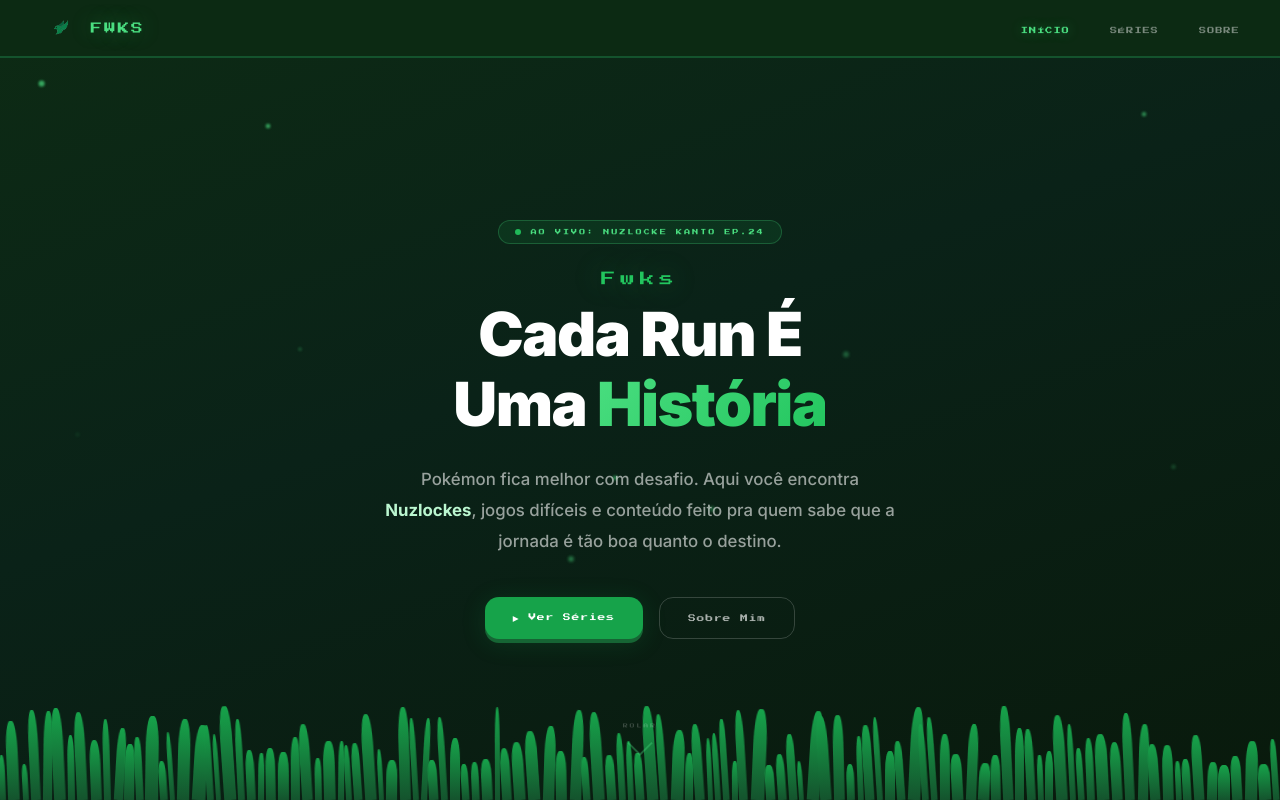
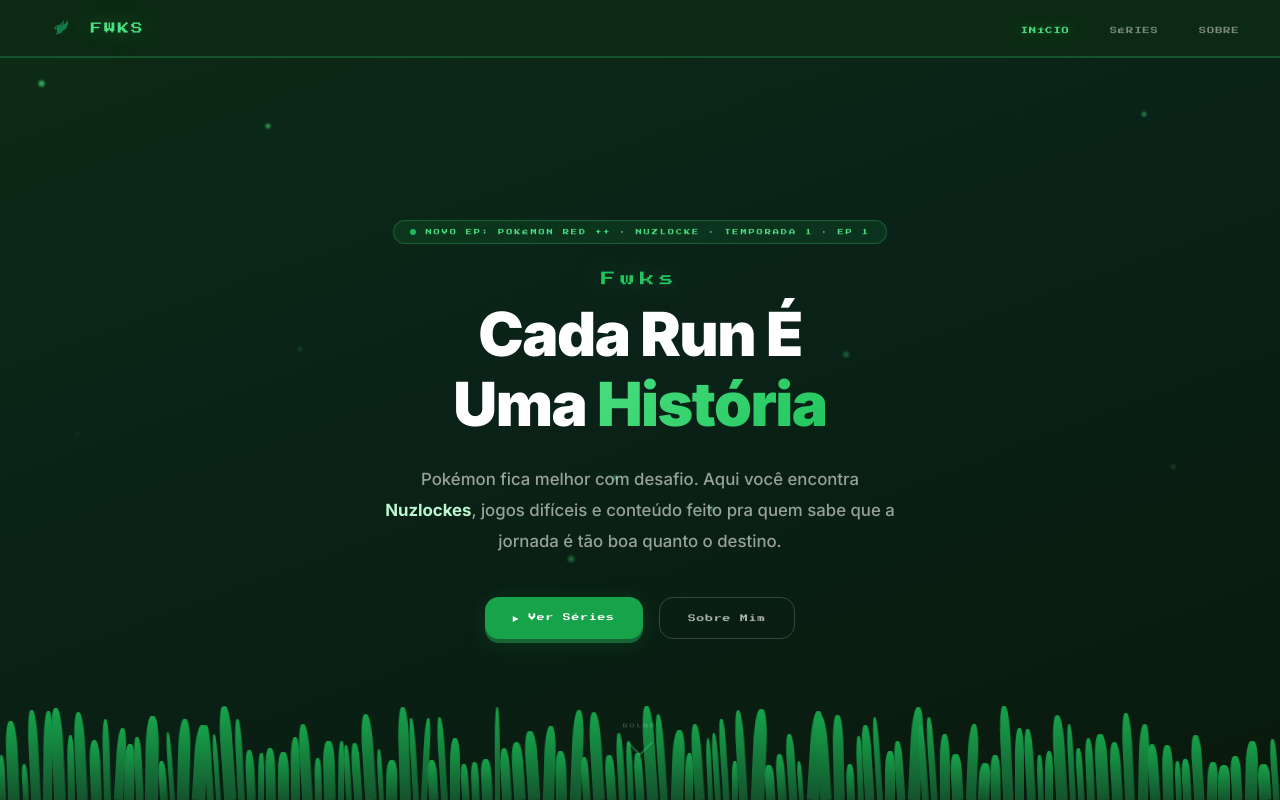
Before and after one commit to bsktech/fwks, a React (Vite) app: page / in a window 1280 px wide. Shown: the top 802 px of the page. Built offline with nearby package versions, Linux system fonts and the light colour scheme.

Commit message:
fix ver series e sobre na frontpage

```diff
--- a/src/components/Hero.tsx
+++ b/src/components/Hero.tsx
@@ -1,4 +1,7 @@
 import { GrassBackground } from "./GrassBackground";
+
+const scrollTo = (id: string) =>
+  document.getElementById(id)?.scrollIntoView({ behavior: "smooth" });
 
 interface HeroProps {
   setPage: (page: string) => void;
@@ -11,7 +14,7 @@
       <div className="hero-content">
         <div className="hero-eyebrow">
           <div className="eyebrow-dot" />
-          AO VIVO: NUZLOCKE KANTO EP.24
+          NOVO EP: POKÉMON RED ++ · NUZLOCKE · TEMPORADA 1 · EP 1
         </div>
         <span className="hero-name">Fwks</span>
         <h1 className="hero-title">
@@ -24,10 +27,10 @@
           sabe que a jornada é tão boa quanto o destino.
         </p>
         <div className="hero-btns">
-          <button className="btn-primary" onClick={() => setPage("series")}>
+          <button className="btn-primary" onClick={() => scrollTo("series")}>
             ▶ Ver Séries
           </button>
-          <button className="btn-ghost" onClick={() => setPage("about")}>
+          <button className="btn-ghost" onClick={() => scrollTo("about")}>
             Sobre Mim
           </button>
         </div>
```
